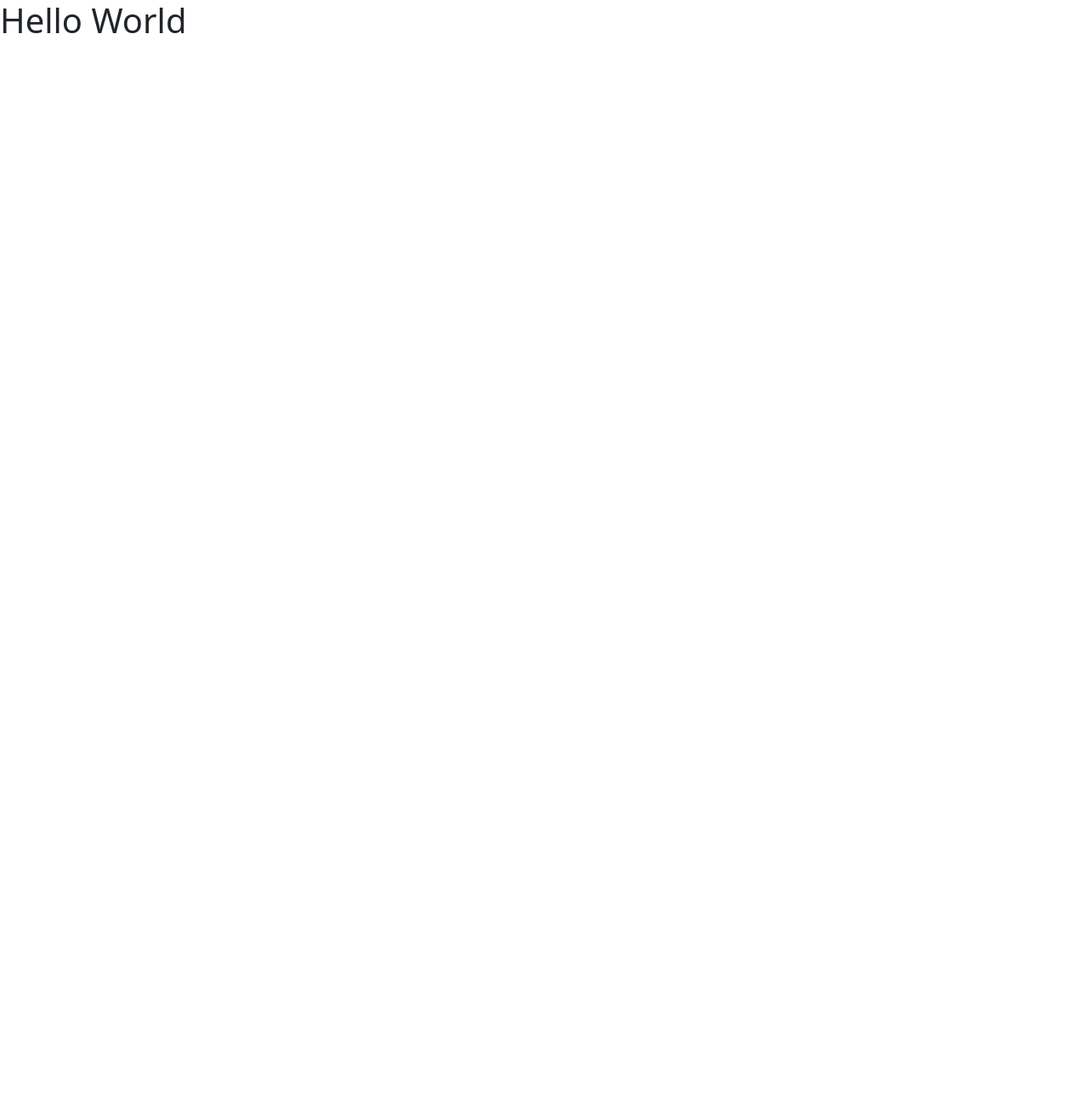
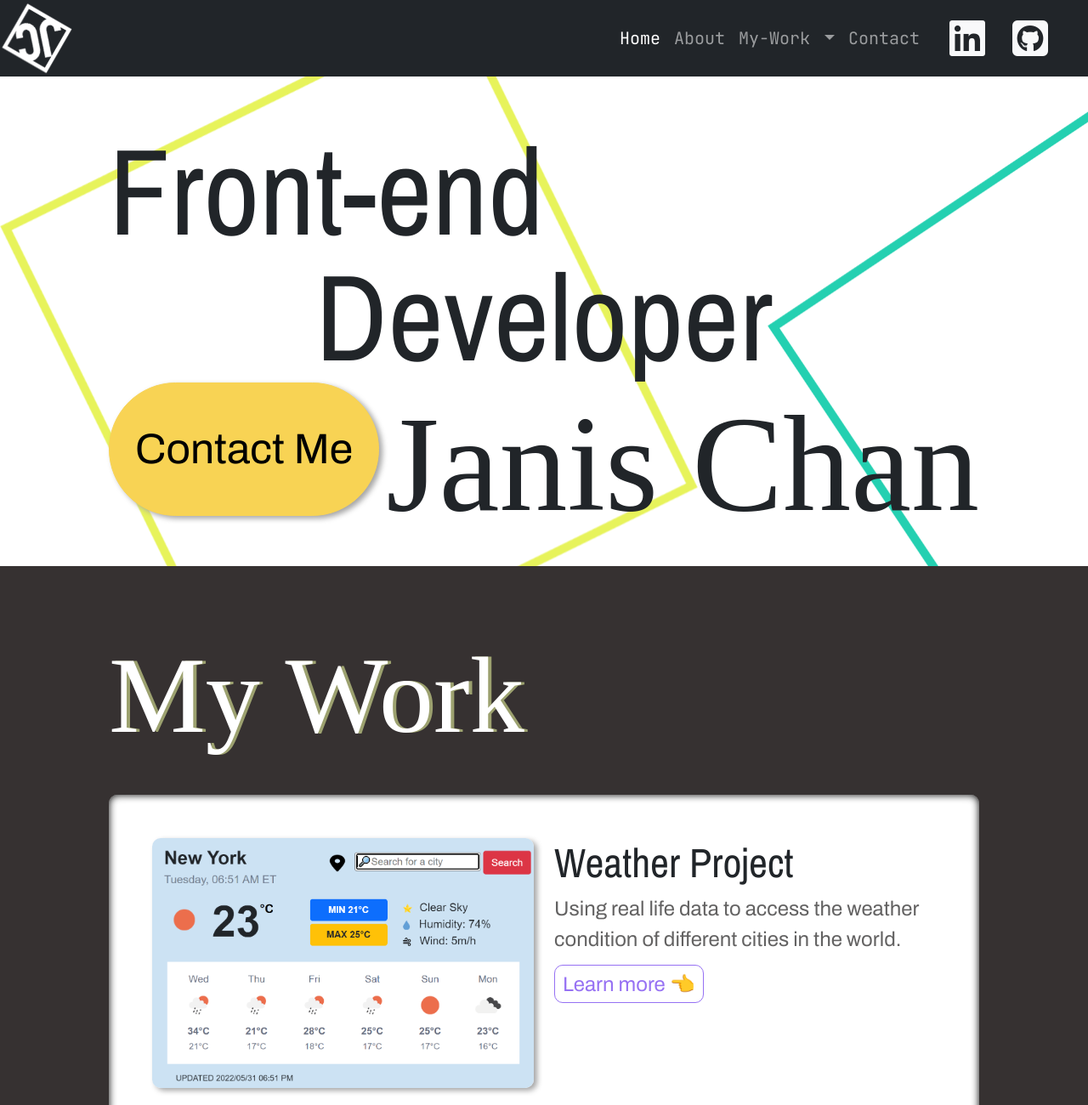
Before and after one commit to Janisgee/portfolio-new, a plain HTML site: page index.html in a window 1280 px wide. Shown: the top 1300 px of the page at 85% size. Before the commit the page ends 800 px from the top, so only its background shows below. Drawn offline with nearby package versions, Linux system fonts and the light colour scheme; a web font is replaced by a local one.

Commit message:
Integrated homepage style

```diff
--- a/index.html
+++ b/index.html
@@ -28,8 +28,93 @@
 </head>
 
 <body>
-    <h1>Hello World</h1>
+    <nav class="navbar navbar-expand-lg navbar-dark bg-dark fixed-top ">
+        <div class="container-fluid">
+            <a class="navbar-brand" href="#">
+                <img class="fa-cog fa-spin" style="--fa-animation-duration: 15s" src="/images/jc-logo-white.png" alt="Janis Chan Homepage">
+            </a>
+            <button class="navbar-toggler" type="button" data-bs-toggle="collapse" data-bs-target="#navbarNavDropdown" aria-controls="navbarNavDropdown" aria-expanded="false" aria-label="Toggle navigation">
+      <span class="navbar-toggler-icon"></span>
+    </button>
+            <div class="collapse navbar-collapse" id="navbarNavDropdown">
+                <ul class="navbar-nav top-navbar">
+                    <li class="nav-item top-navbar-words">
+                        <a class="nav-link active" aria-current="page" href="#">Home</a>
+                    </li>
+                    <li class="nav-item top-navbar-words">
+                        <a class="nav-link" href="#">About</a>
+                    </li>
+                    <li class="nav-item dropdown top-navbar-words">
+                        <a class="nav-link dropdown-toggle" href="#" id="navbarDropdownMenuLink" role="button" data-bs-toggle="dropdown" aria-expanded="false">
+            My-Work
+          </a>
+                        <ul class="dropdown-menu bg-dark" aria-labelledby="navbarDropdownMenuLink">
+                            <li><a class="dropdown-item top-navbar-drop" href="#">Weather Project</a></li>
+                            <li><a class="dropdown-item top-navbar-drop" href="#">Webpage Project</a></li>
+                        </ul>
+                    </li>
+                    <li class="nav-item top-navbar-words">
+                        <a class="nav-link" href="#">Contact</a>
+                    </li>
+                    <div class="container">
+                        <div class="row">
+                            <li class="nav-item col">
+                                <i class="fa-brands fa-linkedin linkin-image text-light fa-3x">
+                            </i>
+                            </li>
+                            <li class="nav-item col">
+                                <i class="fa-brands fa-github-square github-image text-light fa-3x"></i>
+                            </li>
+                        </div>
+                    </div>
+                </ul>
+            </div>
+        </div>
+    </nav>
+    <div class="homepage-wrapper">
+        <div class="homepage">
+            <div class="homepage-heading">
+                <h2 class="front-end">Front-end</h2>
+                <h2 class="developer">Developer</h2>
+                <a href="#" class="homepage-heading-button">Contact Me</a>
+                <h1>Janis Chan</h1>
+                </br>
+            </div>
+        </div>
+        <div class="my-work">
+            <h2>My Work</h2>
+            <div class="container my-work-wrapper">
+                <div class="row">
+                    <div class="col d-none d-md-block">
+                        <img src="/images/weather-app.png" alt="Weather App" class="weather-app-image">
+                    </div>
+                    <div class="col">
+                        <h6>Weather Project</h6>
+                        <p>
+                            Using real life data to access the weather condition of different cities in the world.
+                        </p>
+                        <a href="#" class="my-work-button">Learn more 👈</a>
+                    </div>
+                </div>
+            </div>
+            <div class="container my-work-wrapper">
+                <div class="row">
 
+                    <div class="col">
+                        <h6>Webpage Project</h6>
+                        <p>
+                            Webpage of showing sake knowledge to people who have interested in drinking sake.
+                        </p>
+                        <a href="#" class="my-work-button">Learn more 👈</a>
+                    </div>
+                    <div class="col d-none d-md-block">
+                        <img src="/images/sake-webpage.png" alt="Sake Webpage" class="sake-webpage-image">
+                    </div>
+                </div>
+            </div>
+            <footer>© 2022 Janis Chan</footer>
+        </div>
+    </div>
     <script src="/src/portfolio.js"></script>
 </body>
 
--- a/src/style.css
+++ b/src/style.css
@@ -0,0 +1,164 @@
+body {
+    height: 100vh;
+    min-height: 150px;
+    font-size: 100%;
+}
+
+footer {
+    font-family: "Archivo";
+    font-size: 1em;
+    color: white;
+    text-align: center;
+    padding-top: 15%;
+    padding-bottom: 5%;
+}
+
+.navbar img {
+    max-width: 18%;
+}
+
+.navbar-collapse {
+    flex-grow: 0;
+}
+
+.top-navbar {
+    display: flex;
+    align-items: center;
+    padding-right: 30px;
+}
+
+.top-navbar-drop {
+    font-family: JetBrains Mono;
+    color: white !important;
+}
+
+.top-navbar-drop:hover {
+    color: black !important;
+}
+
+.linkin-image,
+.github-image {
+    display: flex;
+    justify-content: center;
+    width: 50px;
+    height: auto;
+    padding-left: 15px;
+}
+
+.github-image {
+    display: inline;
+}
+
+.nav-link {
+    font-family: JetBrains Mono;
+    font-size: 20px;
+}
+
+.homepage {
+    background-image: url("/images/background.png");
+    background-repeat: no-repeat;
+}
+
+.homepage-heading {
+    padding: 12% 10% 0%;
+}
+
+.homepage-heading h1 {
+    font-family: "Bayon";
+    font-size: 10em;
+    text-align: right;
+    margin-bottom: 0px;
+}
+
+.homepage-heading h2 {
+    font-family: "Archivo Narrow";
+    font-size: 9em;
+    line-height: 140px;
+}
+
+.homepage-heading .front-end {
+    text-align: left;
+}
+
+.homepage-heading .developer {
+    text-align: center;
+}
+
+.homepage-heading-button {
+    font-family: "Archivo";
+    font-size: 50px;
+    float: left;
+    color: black;
+    text-decoration: none;
+    border: 1px solid #f8d354;
+    background: #f8d354;
+    padding: 40px 30px;
+    border-radius: 90px;
+    box-shadow: 4px 3px 6px #a5a5a5;
+}
+
+.my-work {
+    background-color: #363131;
+    padding: 6% 10% 0%;
+}
+
+.my-work h2 {
+    font-size: 8em;
+    color: white;
+    font-family: "Bayon";
+    text-shadow: 4px 0px 0px #9ca16f;
+    padding-bottom: 3%;
+}
+
+.my-work h6 {
+    font-family: Archivo Narrow;
+    font-size: 3em;
+}
+
+.my-work .my-work-wrapper {
+    background-color: white;
+    padding: 5% 5%;
+    border-radius: 10px;
+    margin: 0 auto;
+    margin-bottom: 5%;
+    box-shadow: inset 0 0 10px #000000;
+}
+
+.my-work img {
+    max-width: 100%;
+    border-radius: 10px;
+    box-shadow: 4px 3px 6px #a5a5a5;
+}
+
+.my-work p,
+a {
+    font-family: "Archivo";
+    font-size: 1.5em;
+    color: #636262;
+}
+
+.my-work a {
+    text-decoration: none;
+    color: #9671f3;
+    border-radius: 10px;
+}
+
+.my-work a:hover {
+    color: rgb(240, 78, 105);
+}
+
+.my-work-button {
+    border: 1px solid #9671f3;
+    padding: 2% 2%;
+}
+
+@media (max-width: 992px) {
+    .top-navbar .col {
+        flex: 0;
+    }
+    .top-navbar .row {
+        justify-content: center;
+        padding-top: 20px;
+        padding-bottom: 20px;
+    }
+}
```
Also changed, not shown: images/background.png (added), images/jc-logo-white.png (added), images/linkedin-brands.svg (added), images/sake-webpage.png (added), images/weather-app.png (added).
